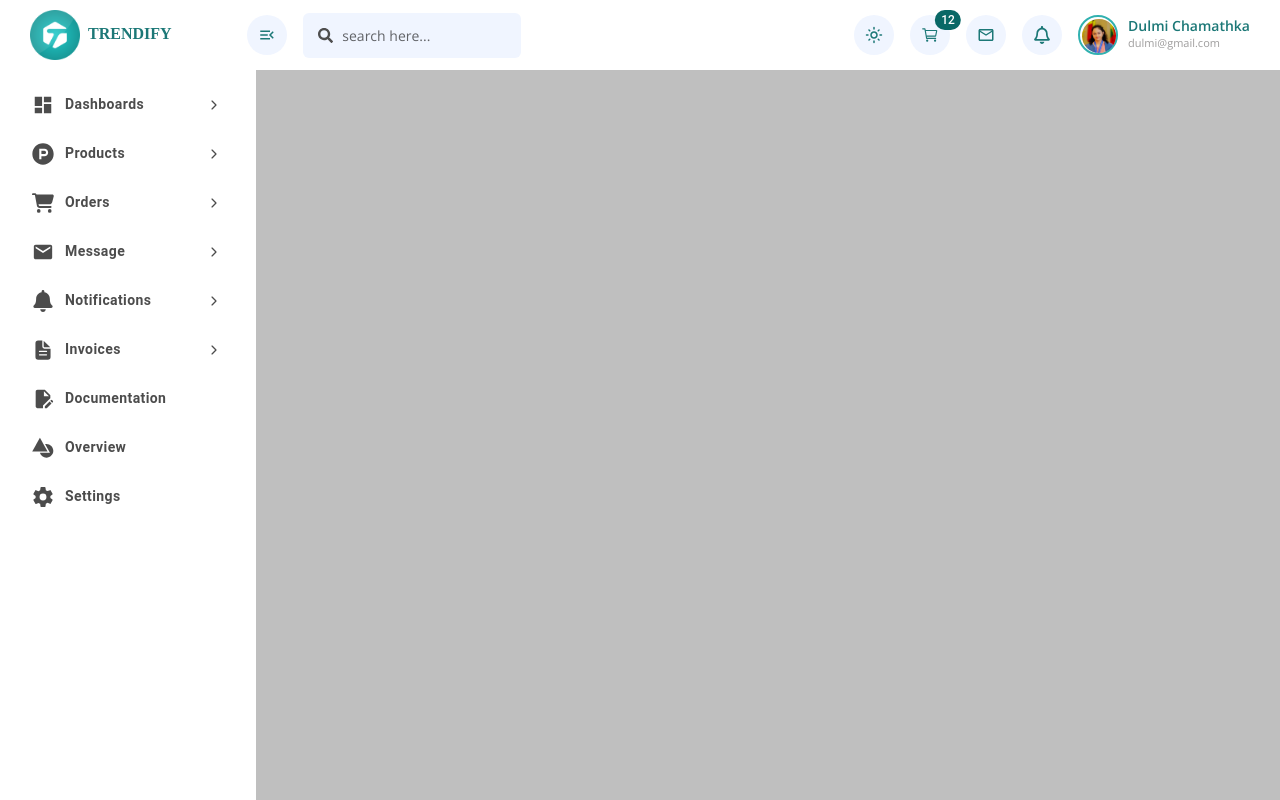
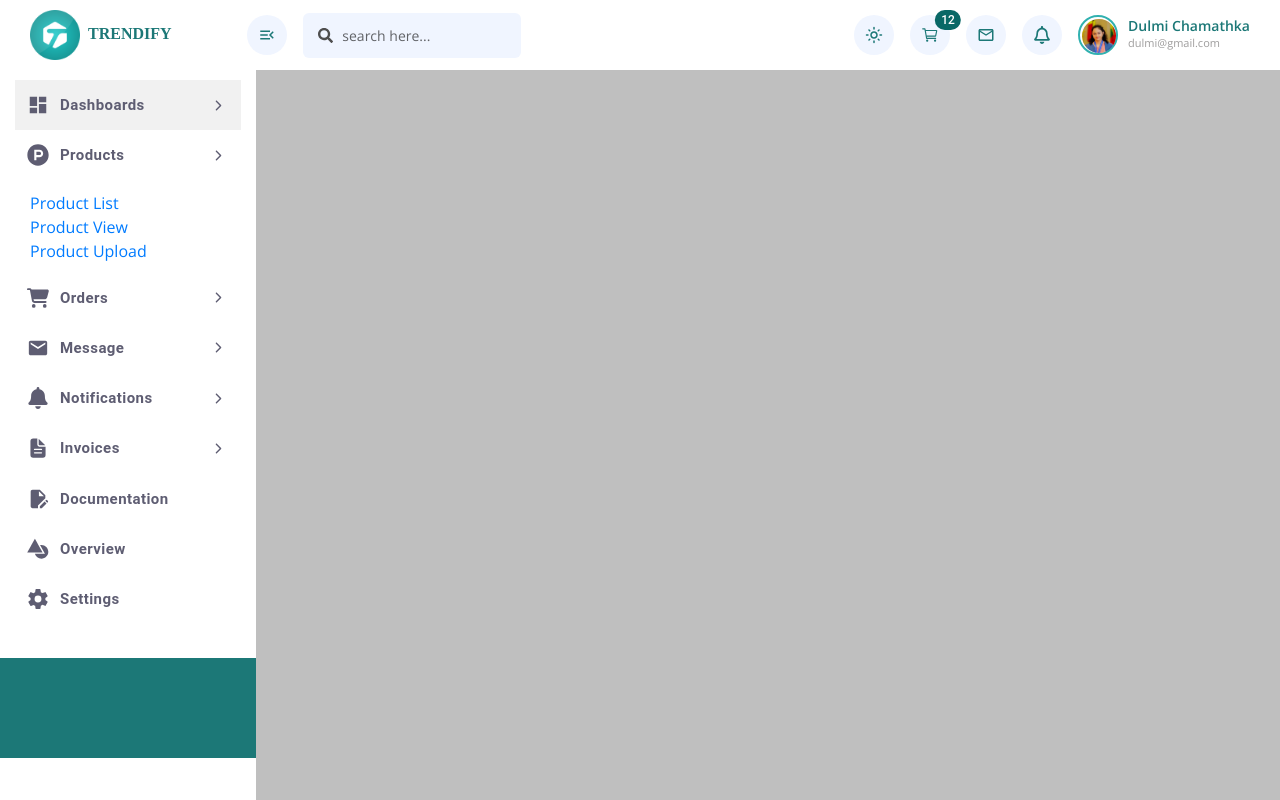
Before and after one commit to Dulmichamathka/React-Ecommerce-Dashboard, a React (Create React App) app in the folder e-commerce-website/: page / in a window 1280 px wide. Built offline with nearby package versions, Linux system fonts and the light colour scheme; a web font is replaced by a local one.

Commit message:
creating sdebar item submenus

```diff
--- a/e-commerce-website/src/App.css
+++ b/e-commerce-website/src/App.css
@@ -174,14 +174,14 @@ header button.rounded-circle:hover svg {
 }
 
 ::-webkit-scrollbar-thumb {
-  background: #0850f7 !important;
+  background: #1c7877 !important;
 }
 ::-webkit-scrollbar-track {
   background: transparent !important;
 }
 
 .btn-blue {
-  background: #0850f7 !important;
+  background: #1c7877 !important;
   font-size: 14px !important;
   font-weight: 500 !important;
   color: #fff !important   ;
@@ -203,6 +203,22 @@ header button.rounded-circle:hover svg {
   top: 70px;
   left: 0px;
   background: #fff;
+  max-height: 100vh;
+  overflow-y: scroll;
+  overflow-x: hidden;
+  padding-bottom: 40px;
+}
+
+.main .sidebarWrapper .sidebar::-webkit-scrollbar {
+  width: 3px !important;
+  height: 10px !important;
+}
+.main .sidebarWrapper .sidebar::-webkit-scrollbar-thumb {
+  background: transparent !important;
+}
+
+.main .sidebarWrapper:hover .sidebar::-webkit-scrollbar {
+  background: #1c7877 !important;
 }
 
 .main .sidebarWrapper .sidebar ul {
@@ -215,13 +231,14 @@ header button.rounded-circle:hover svg {
 }
 
 .main .sidebarWrapper .sidebar ul li button {
-  color: rgba(0, 0, 0, 0.7) !important;
+  color: #5e5d72 !important;
   text-align: left;
   justify-content: left;
   border-radius: 0px !important;
-  padding: 12px 15px;
+  padding: 12px 10px;
   text-transform: capitalize !important;
   font-weight: 600;
+  font-size: 15px !important;
 }
 
 .main .sidebarWrapper .sidebar ul li button .icon {
@@ -240,7 +257,7 @@ header button.rounded-circle:hover svg {
 }
 
 .main .sidebarWrapper .sidebar ul li button * {
-  color: rgba(0, 0, 0, 0.7) !important;
+  color: #5e5d72 !important;
 }
 
 .main .sidebarWrapper .sidebar ul li button .arrow {
@@ -255,3 +272,19 @@ header button.rounded-circle:hover svg {
 .main .sidebarWrapper .sidebar ul li button:hover {
   background: #f1f1f1 !important;
 }
+
+.main .sidebarWrapper .sidebar ul li button.active {
+  background: #f1f1f1;
+}
+
+.logoutWrapper {
+  width: 100%;
+  height: 100px;
+  padding: 25px;
+  background: #1c7877;
+  border-radius: 10x;
+  margin-bottom: 20px;
+  display: flex;
+  align-items: center;
+  justify-content: center;
+}
--- a/e-commerce-website/src/components/Sidebar/Sidebar.js
+++ b/e-commerce-website/src/components/Sidebar/Sidebar.js
@@ -1,4 +1,4 @@
-import React from "react";
+import React, { useState } from "react";
 import Button from "@mui/material/Button";
 import { MdDashboard } from "react-icons/md";
 import { IoIosArrowForward } from "react-icons/io";
@@ -10,14 +10,27 @@ import { IoSettingsSharp } from "react-icons/io5";
 import { IoDocumentText } from "react-icons/io5";
 import { MdEditDocument } from "react-icons/md";
 import { IoShapesSharp } from "react-icons/io5";
+import { Link } from "react-router-dom";
 
 const Sidebar = () => {
+  const [activeTab, setActiveTab] = useState(0);
+  const [isToggleSubmenu, setIsToggleSubmenu] = useState(false);
+
+  const isOpenSubmenu = (index) => {
+    setActiveTab(index);
+    setIsToggleSubmenu(!isToggleSubmenu);
+  };
+
   return (
     <>
       <div className="sidebar">
         <ul>
           <li>
-            <Button className="w-100">
+            <Link to="/">
+              <Button
+                className={`w-100 ${activeTab === 0 ? "active" : ""}`}
+                onClick={() => isOpenSubmenu(0)}
+              >
                 <span className="icon">
                   <MdDashboard />
                 </span>
@@ -26,10 +39,14 @@ const Sidebar = () => {
                   <IoIosArrowForward />
                 </span>
               </Button>
+            </Link>
           </li>
 
           <li>
-            <Button className="w-100">
+            <Button
+              className={`w-100 ${activeTab === 1 ? "active" : ""}`}
+              onClick={() => isOpenSubmenu(1)}
+            >
               <span className="icon">
                 <FaProductHunt />
               </span>
@@ -38,10 +55,34 @@ const Sidebar = () => {
                 <IoIosArrowForward />
               </span>
             </Button>
+
+            <div
+              className={`submenuWrapper ${
+                activeTab === 1 && isToggleSubmenu === true
+                  ? "colapse"
+                  : "colapsed"
+              }`}
+            >
+              <ul className="submenu">
+                <li>
+                  <Link to="#">Product List</Link>
+                </li>
+                <li>
+                  <Link to="#">Product View</Link>
+                </li>
+                <li>
+                  <Link to="#">Product Upload</Link>
+                </li>
+              </ul>
+            </div>
           </li>
 
           <li>
-            <Button className="w-100">
+            <Link to="/">
+              <Button
+                className={`w-100 ${activeTab === 3 ? "active" : ""}`}
+                onClick={() => isOpenSubmenu(3)}
+              >
                 <span className="icon">
                   <FaCartShopping />
                 </span>
@@ -50,10 +91,15 @@ const Sidebar = () => {
                   <IoIosArrowForward />
                 </span>
               </Button>
+            </Link>
           </li>
 
           <li>
-            <Button className="w-100">
+            <Link to="/">
+              <Button
+                className={`w-100 ${activeTab === 4 ? "active" : ""}`}
+                onClick={() => isOpenSubmenu(4)}
+              >
                 <span className="icon">
                   <MdEmail />
                 </span>
@@ -62,10 +108,15 @@ const Sidebar = () => {
                   <IoIosArrowForward />
                 </span>
               </Button>
+            </Link>
           </li>
 
           <li>
-            <Button className="w-100">
+            <Link to="/">
+              <Button
+                className={`w-100 ${activeTab === 5 ? "active" : ""}`}
+                onClick={() => isOpenSubmenu(5)}
+              >
                 <span className="icon">
                   <FaBell />
                 </span>
@@ -74,10 +125,15 @@ const Sidebar = () => {
                   <IoIosArrowForward />
                 </span>
               </Button>
+            </Link>
           </li>
 
           <li>
-            <Button className="w-100">
+            <Link to="/">
+              <Button
+                className={`w-100 ${activeTab === 6 ? "active" : ""}`}
+                onClick={() => isOpenSubmenu(6)}
+              >
                 <span className="icon">
                   <IoDocumentText />
                 </span>
@@ -86,35 +142,55 @@ const Sidebar = () => {
                   <IoIosArrowForward />
                 </span>
               </Button>
+            </Link>
           </li>
 
           <li>
-            <Button className="w-100">
+            <Link to="/">
+              <Button
+                className={`w-100 ${activeTab === 7 ? "active" : ""}`}
+                onClick={() => isOpenSubmenu(7)}
+              >
                 <span className="icon">
                   <MdEditDocument />
                 </span>
                 Documentation
               </Button>
+            </Link>
           </li>
 
           <li>
-            <Button className="w-100">
+            <Link to="/">
+              <Button
+                className={`w-100 ${activeTab === 7 ? "active" : ""}`}
+                onClick={() => isOpenSubmenu(7)}
+              >
                 <span className="icon">
                   <IoShapesSharp />
                 </span>
                 Overview
               </Button>
+            </Link>
           </li>
 
           <li>
-            <Button className="w-100">
+            <Link to="/">
+              <Button
+                className={`w-100 ${activeTab === 8 ? "active" : ""}`}
+                onClick={() => isOpenSubmenu(8)}
+              >
                 <span className="icon">
                   <IoSettingsSharp />
                 </span>
                 Settings
               </Button>
+            </Link>
           </li>
         </ul>
+
+        <br />
+
+        <div className="logoutWrapper"></div>
       </div>
     </>
   );
```
Lines whose indentation alone changed are shown as unchanged.
